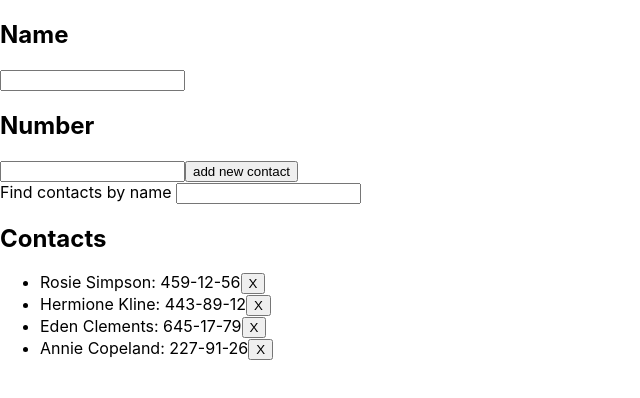
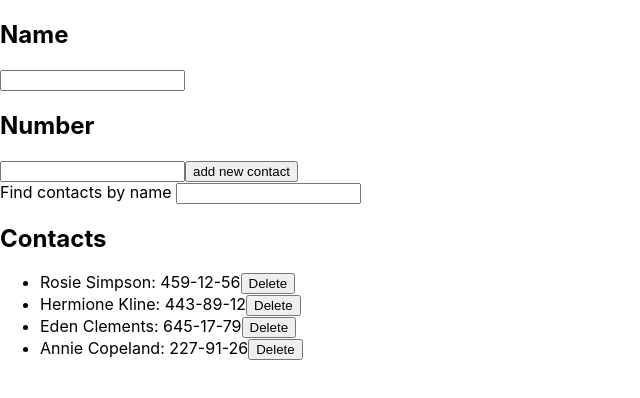
Before and after one commit to PanSerg/goit-react-hw-02-phonebook, a React (Create React App) app: page / in a window 1280 px wide. Shown: the top 398 px of the page, without its empty margins (0-640 px from the left). Built offline with nearby package versions, Linux system fonts and the light colour scheme.

Commit message:
add stap 5.1

```diff
--- a/src/components/ContactForm/contactForm.js
+++ b/src/components/ContactForm/contactForm.js
@@ -25,7 +25,7 @@ export class ContactForm extends Component {
     evt.preventDefault();
     const { name, number } = this.state;
 
-    this.props.addContactName(name, number);
+    this.props.addContactName({name, number});
     this.setState({ name: '', number: '' });
     this.reset();
   };
--- a/src/components/Contacts/contacts.js
+++ b/src/components/Contacts/contacts.js
@@ -13,7 +13,7 @@ export const Contact = ({ dataContact, onDelete }) => {
                             onClick={() => {
                                 onDelete(data.id);
                             }}
-                        >X</button>
+                        >Delete</button>
                     </li>
                 ))}
             </ul>
```
